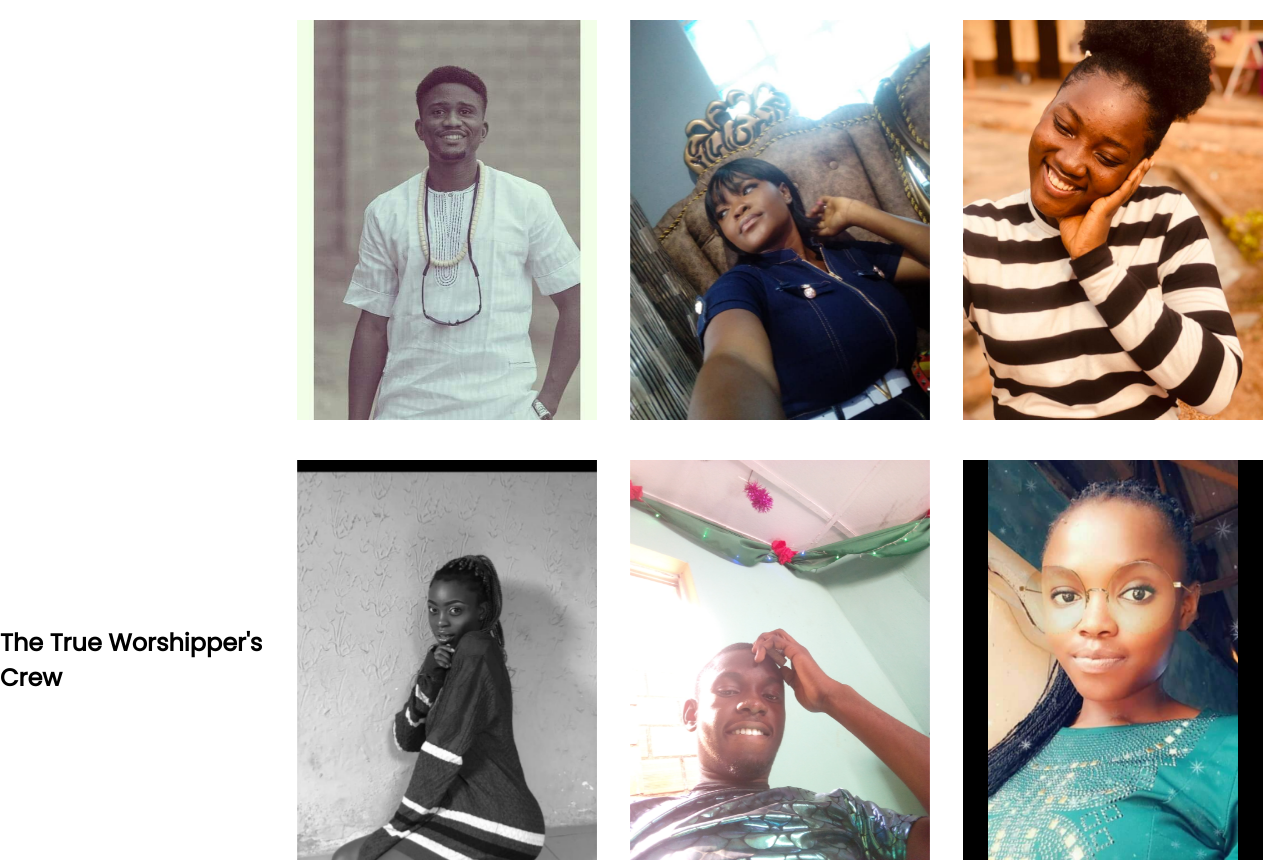
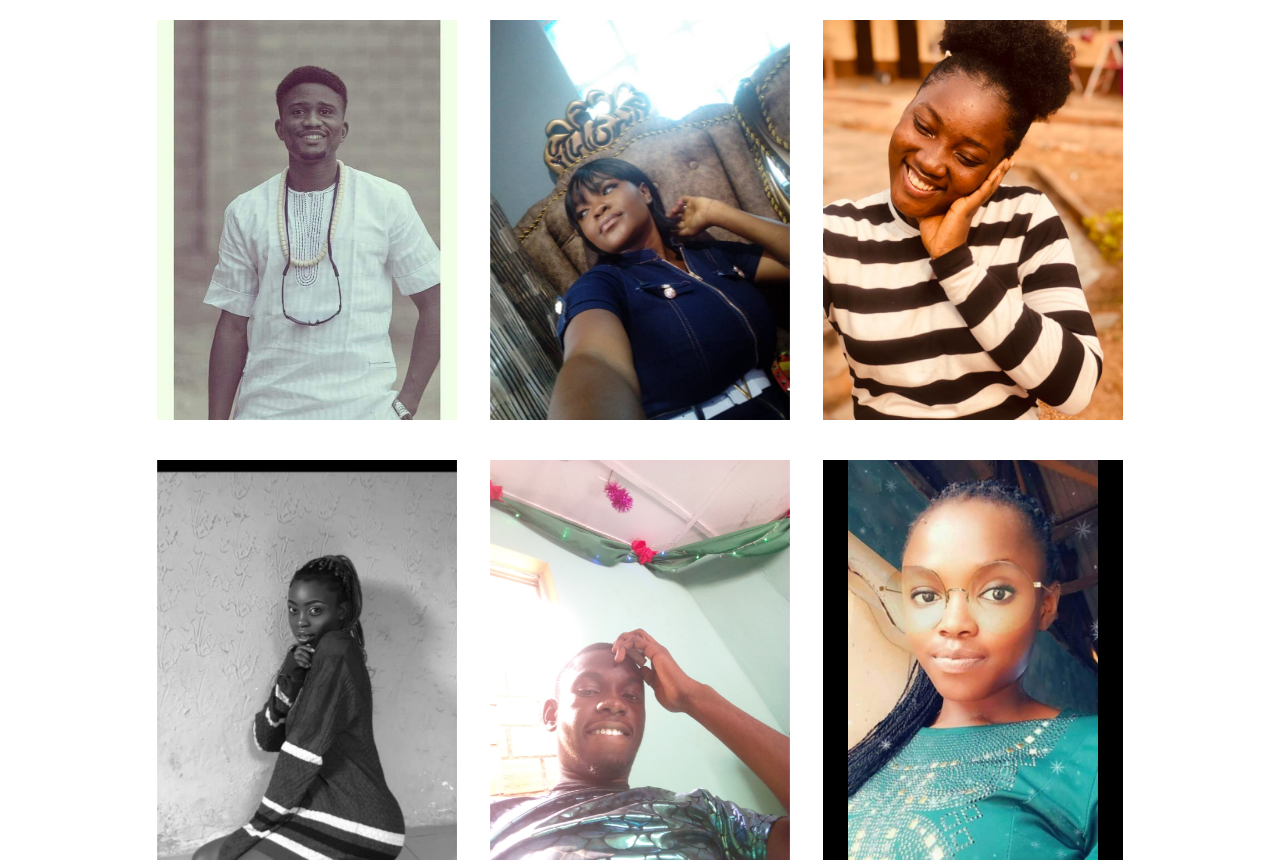
Before and after one commit to SammieKei40/TrueWorshippers-Album, a plain HTML site: page index.htm in a window 1280 px wide. Shown: the top 863 px of the page. Drawn offline with Linux system fonts and the light colour scheme.

Commit message:
index.htm

```diff
--- a/index.htm
+++ b/index.htm
@@ -7,7 +7,7 @@
     <link rel="stylesheet" href="./style.css">
 </head>
 <body>
-    <h2>The True Worshipper's Crew<h2>
+
     <div class="container">
         <div class="box">
             <div class="imgbx">
```
